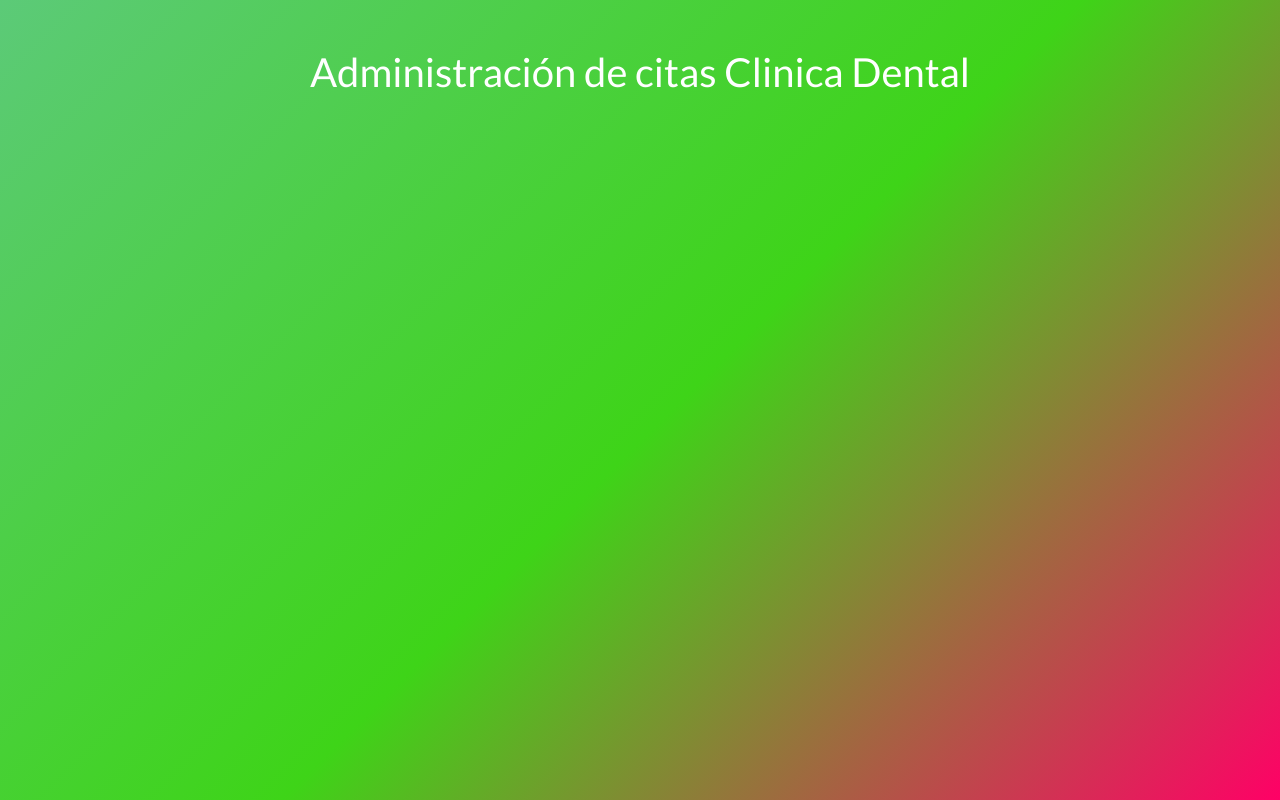
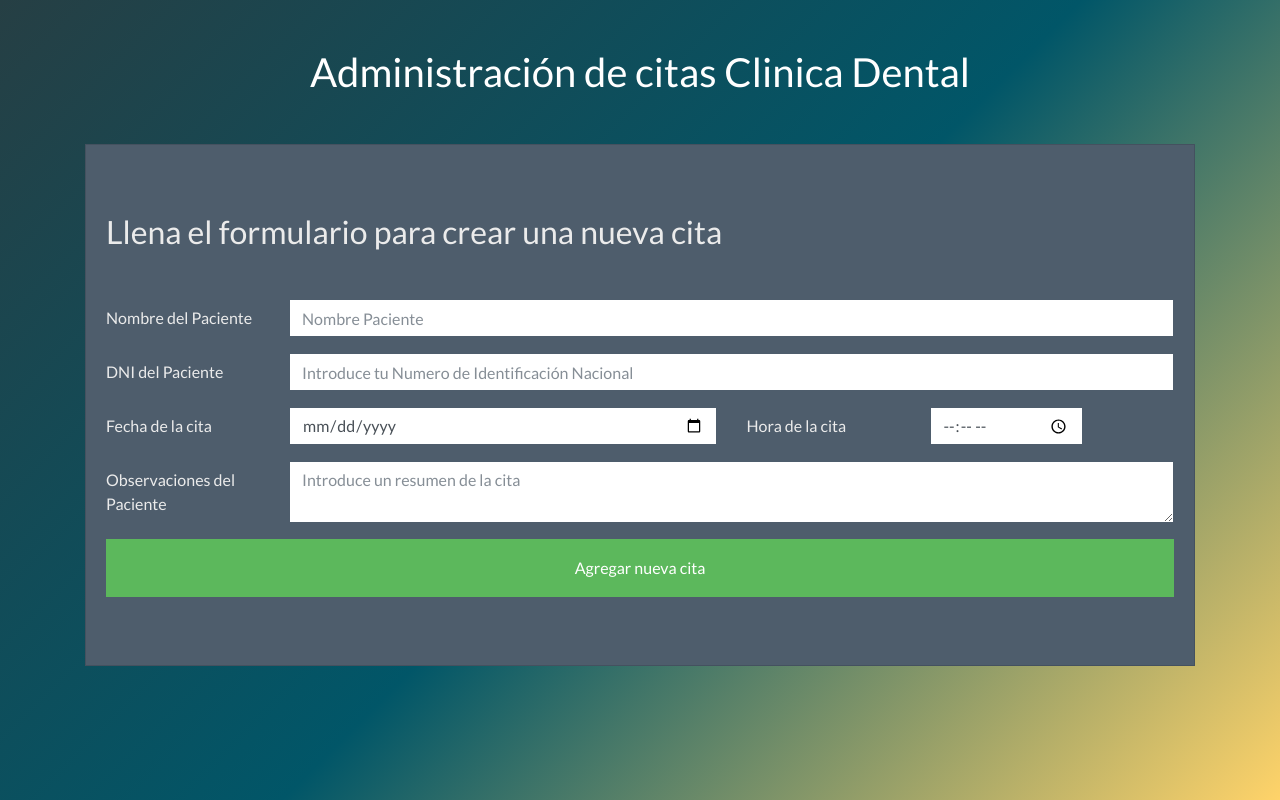
Before and after one commit to fenix15100/react-dental-clinic, a React (Create React App) app: page / in a window 1280 px wide. Built offline with nearby package versions, Linux system fonts and the light colour scheme.

Commit message:
+Create Appoimment Class Component. +Render form for handle new appoimment. +Change palette colours

```diff
--- a/src/components/App.css
+++ b/src/components/App.css
@@ -5,7 +5,7 @@ html {
     margin: 0;
     padding: 0;
     font-family: sans-serif;
-    background-image: linear-gradient(-225deg, rgb(92, 202, 120) 0%, rgb(62, 212, 24) 52%, #FF0066 100%);
+    background-image: linear-gradient(-225deg, #263f44 0%, #015668 52%, #ffd369 100%);
     min-height: 100%;
     padding-bottom: 5rem;
   }
--- a/src/components/App.js
+++ b/src/components/App.js
@@ -1,7 +1,8 @@
 import React,{ Component } from 'react';
 import './App.css';
 import './../third-party-styles/bootstrap.min.css';
-import Header from './Header/Header.js'
+import Header from './Header/Header'
+import Appoitment from './Appointment/Appoimment'
 
 class App extends Component {
   constructor(props) {
@@ -15,6 +16,9 @@ class App extends Component {
         <Header
           titulo={title}
         />
+        <div className="col-md10 mx-auto">
+          <Appoitment/>
+        </div>
 
       </div>
 
--- /dev/null
+++ b/src/components/Appointment/Appoimment.js
@@ -0,0 +1,111 @@
+import React, { Component } from 'react';
+class Appoimment extends Component {
+    constructor(props) {
+        super(props);
+        this.state = {  };
+    }
+    render() {
+        return (
+            <div className="card mt-5 py-5">
+                <div className="card-body">
+                    <h2 className=" card-title tex-center mb-5">
+                        Llena el formulario para crear una nueva cita
+                    </h2>
+                    <form>
+                        {/*Comienzo linea de  Formulario*/}
+                        <div className="form-group row">
+                            <label htmlFor="" className="col-sm4 col-lg-2 col-form-label">
+                                Nombre del Paciente
+                            </label>
+
+                            <div className="col-sm-8 col-lg-10">
+                                <input
+                                    type="text"
+                                    className="form-control"
+                                    placeholder="Nombre Paciente"
+                                    name="Nombre"
+                                />
+                            </div>
+                        </div>
+                        {/*Fin linea de  Formulario*/}
+
+                        {/*Comienzo linea de  Formulario*/}
+                        <div className="form-group row">
+                            <label htmlFor="" className="col-sm4 col-lg-2 col-form-label">
+                                DNI del Paciente
+                            </label>
+
+                            <div className="col-sm-8 col-lg-10">
+                                <input
+                                    type="text"
+                                    className="form-control"
+                                    placeholder="Introduce tu Numero de Identificación Nacional"
+                                    name="dni"
+                                />
+                            </div>
+                        </div>
+                        {/*Fin linea de  Formulario*/}
+
+                        {/*Comienzo linea de  Formulario*/}
+                        <div className="form-group row">
+                            <label htmlFor="" className="col-sm4 col-lg-2 col-form-label">
+                                Fecha de la cita
+                            </label>
+
+                            <div className="col-sm-8 col-lg-5">
+                                <input
+                                    type="date"
+                                    className="form-control"
+                                    placeholder="Introduce la fecha"
+                                    name="fecha"
+                                />
+                            </div>
+
+
+                            <label htmlFor="" className="col-sm4 col-lg-2 col-form-label">
+                                Hora de la cita
+                            </label>
+
+                            <div className="col-sm-8 col-lg-2">
+                                <input
+                                    type="time"
+                                    className="form-control"
+                                    placeholder="Introduce la hora"
+                                    name="hora"
+                                />
+                            </div>
+                        </div>
+                        {/*Fin linea de  Formulario*/}
+
+                        {/*Comienzo linea de  Formulario*/}
+                        <div className="form-group row">
+                            <label htmlFor="" className="col-sm4 col-lg-2 col-form-label">
+                                Observaciones del Paciente
+                            </label>
+
+                            <div className="col-sm-4 col-lg-10">
+                                <textarea
+                                    className="form-control"
+                                    placeholder="Introduce un resumen de la cita"
+                                    name="observaciones"
+                                >
+                                </textarea>
+
+                            </div>
+                        </div>
+                        {/*Fin linea de  Formulario*/}
+
+                        <input
+                            type="submit"
+                            className="py-3 mt-2 btn btn-success btn-block"
+                            value="Agregar nueva cita"
+                        />
+                    </form>
+                </div>
+            </div>
+
+        );
+    }
+}
+
+export default Appoimment;
```
